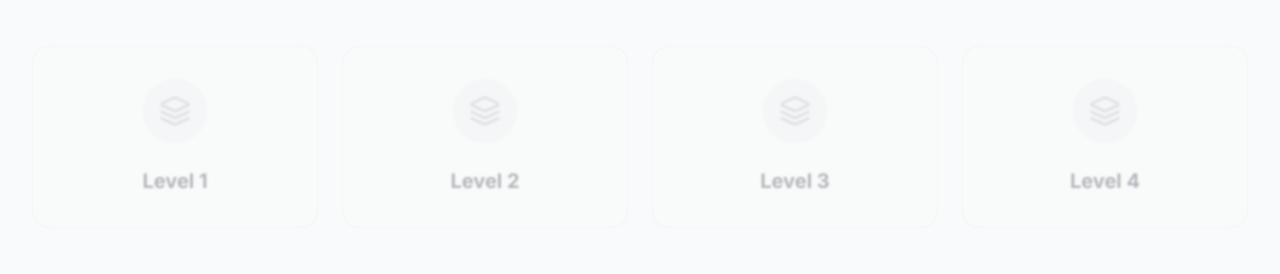
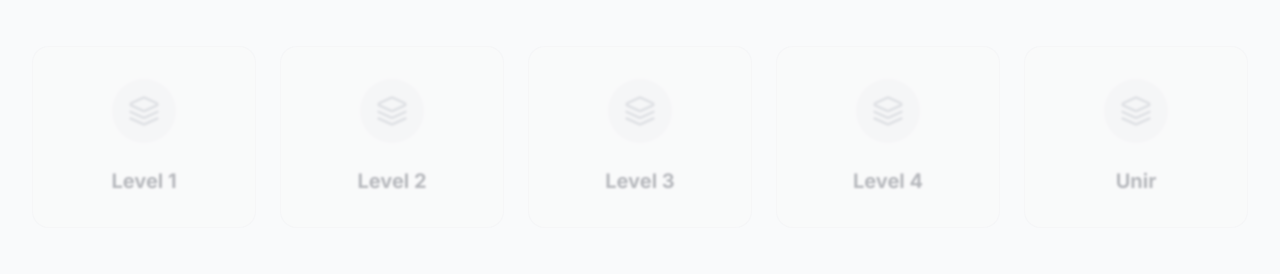
Before and after one commit to Itachi917/UniLearn, a React (Vite) app: page /#/login in a window 1280 px wide. Both pictures are taken after a click on the button "Back to App". Shown: the part 273-547 px from the top of the page. Built offline with nearby package versions, Linux system fonts and the light colour scheme; no server answers; the database is empty.

Commit message:
Add 'Unir' level to LevelSelection component

```diff
--- a/pages/LevelSelection.tsx
+++ b/pages/LevelSelection.tsx
@@ -4,7 +4,7 @@ import { useApp } from '../context/AppContext';
 import { Link } from 'react-router-dom';
 import { ChevronRight, Layers, Trophy, Flame } from 'lucide-react';
 
-const levels = ['Level-1', 'Level-2', 'Level-3', 'Level-4'];
+const levels = ['Level-1', 'Level-2', 'Level-3', 'Level-4', 'Unir'];
 
 const LevelSelection: React.FC = () => {
   const { t, language, subjects } = useApp();
@@ -43,7 +43,7 @@ const LevelSelection: React.FC = () => {
             </div>
         </div>
 
-        <div className="grid grid-cols-1 sm:grid-cols-2 lg:grid-cols-4 gap-6 mb-12">
+        <div className="grid grid-cols-1 sm:grid-cols-2 md:grid-cols-3 lg:grid-cols-5 gap-6 mb-12">
           {levels.map((level, idx) => {
             // Check if there are any subjects for this level
             const hasSubjects = subjects.some(s => s.level === level);
@@ -68,7 +68,7 @@ const LevelSelection: React.FC = () => {
                 </div>
 
                 <h3 className="text-xl font-bold text-gray-900 dark:text-white">
-                    {language === 'ar' ? t(`level${idx+1}` as any) : level.replace('-', ' ')}
+                    {level === 'Unir' ? t('unir' as any) : (language === 'ar' ? t(`level${idx+1}` as any) : level.replace('-', ' '))}
                 </h3>
 
                 {isActive && (
```
